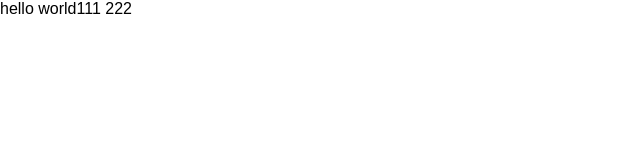
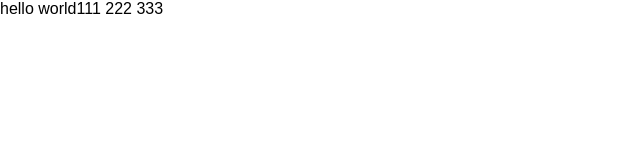
Before and after one commit to LiuGengYang/demo, a plain HTML site: page index.html in a window 1280 px wide. Shown: the full height of the page, 0-640 px from the left. Drawn offline with Linux system fonts and the light colour scheme.

Commit message:
求求你了

```diff
--- a/index.html
+++ b/index.html
@@ -10,7 +10,7 @@
 
 <body>
     <div>
-        hello world111   222
+        hello world111   222 333
     </div>
 </body>
 
```
